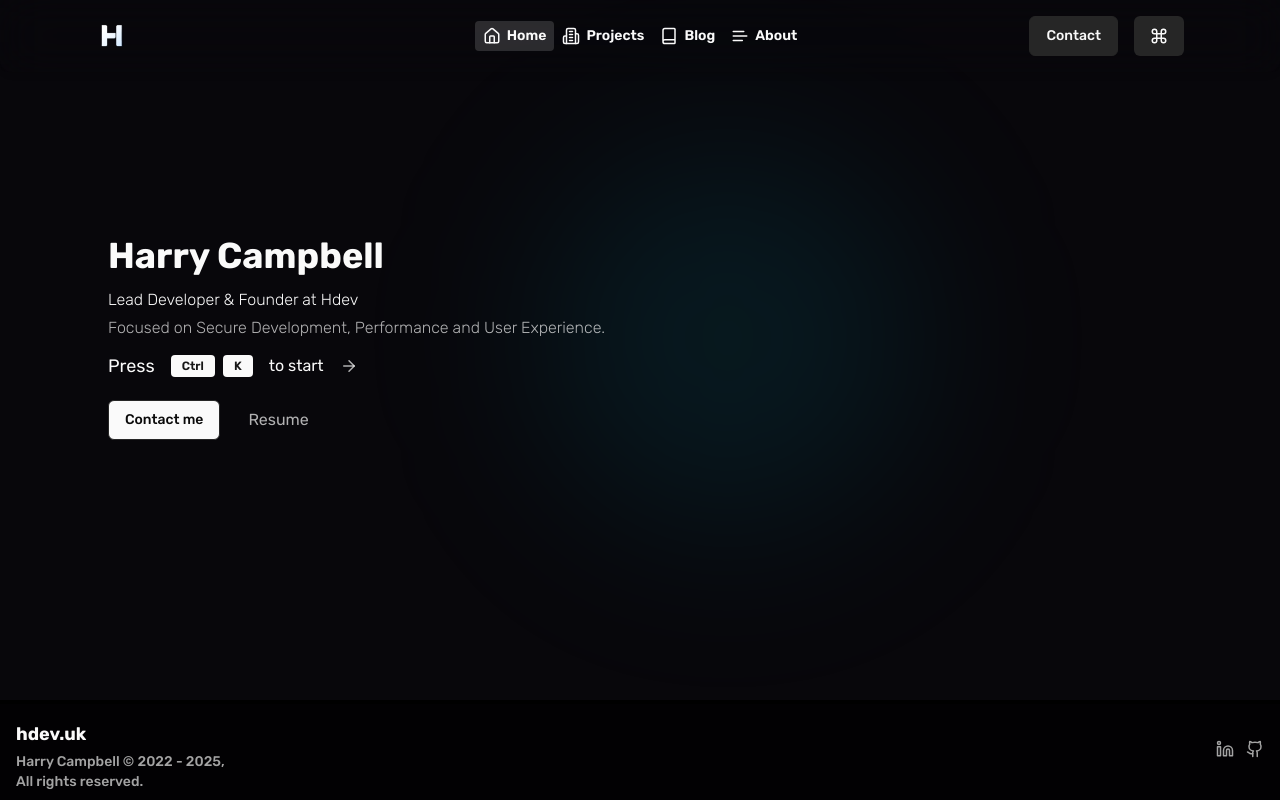
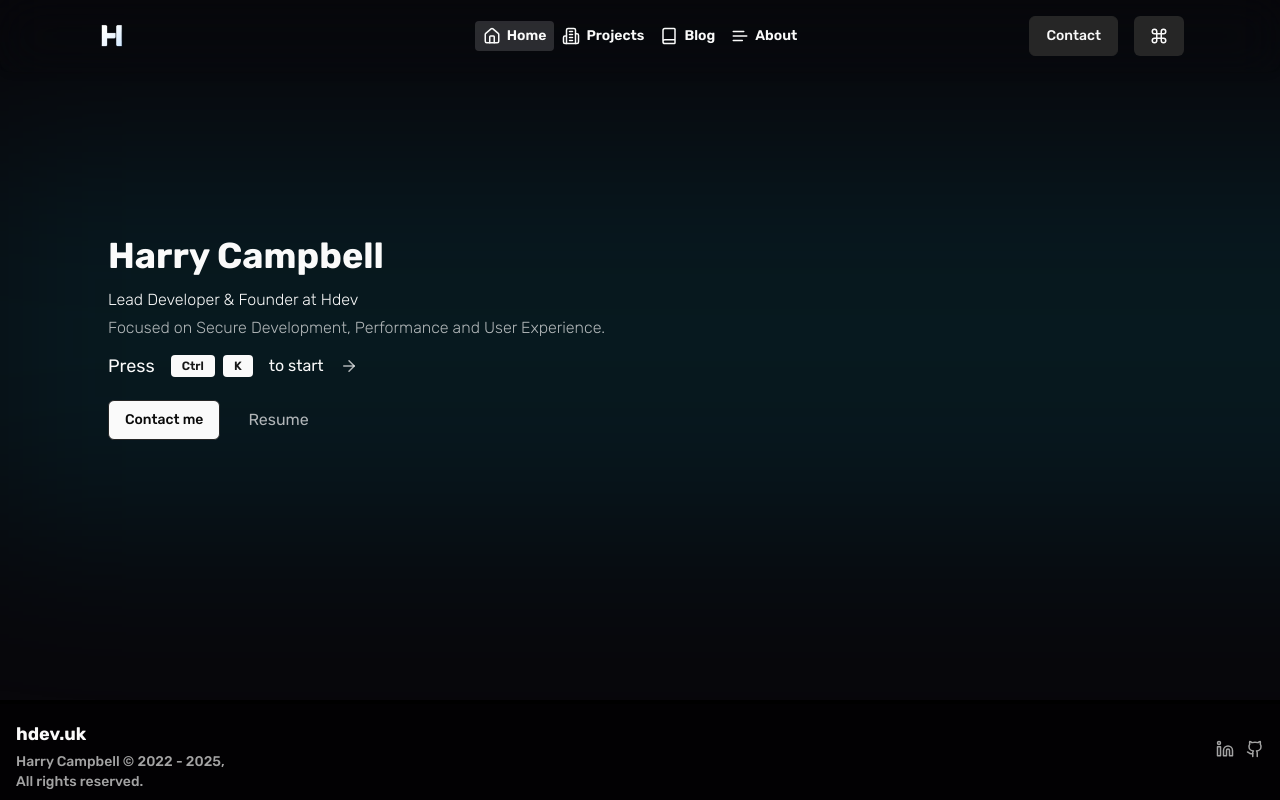
Before and after one commit to CampbellHarry/webportfolio, a Next.js app: page / in a window 1280 px wide. Built offline with nearby package versions, Linux system fonts and the light colour scheme; a web font is replaced by a local one.

Commit message:
Update styling of background element in PageIndex component; adjust width and border radius for improved aesthetics

```diff
--- a/src/app/page.tsx
+++ b/src/app/page.tsx
@@ -453,7 +453,7 @@ export default function PageIndex(){
             </Link>
           </div>
         </div>
-        <div className="absolute w-96 h-96 ml-44 rounded-full blur-[90px] bg-cyan-500/10 z-10"></div>
+        <div className="absolute w-[96rem] h-96 ml-44 rounded-tl-xl rounded-br-xl blur-[90px] bg-cyan-500/10 z-10"></div>
       </main>
       <Footer />
     </div>
```
Also changed, not shown: 1 other file (tests, documents, lock files or other folders).
